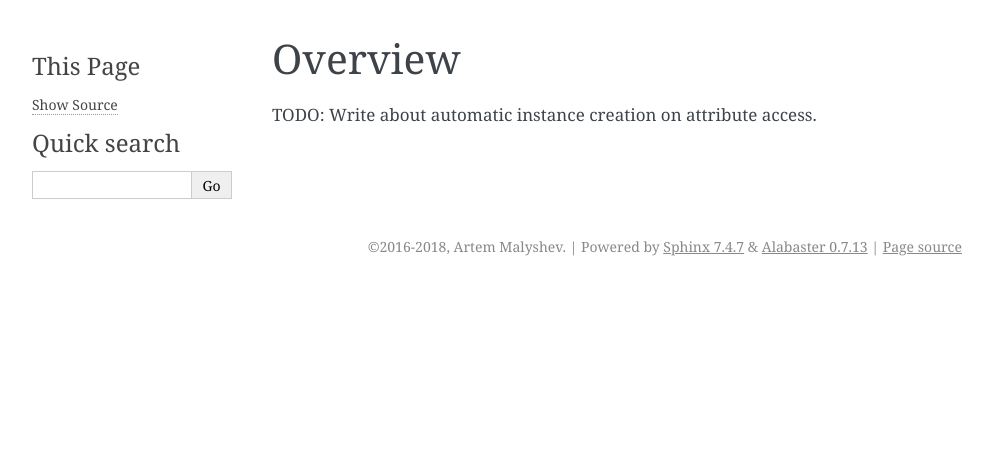
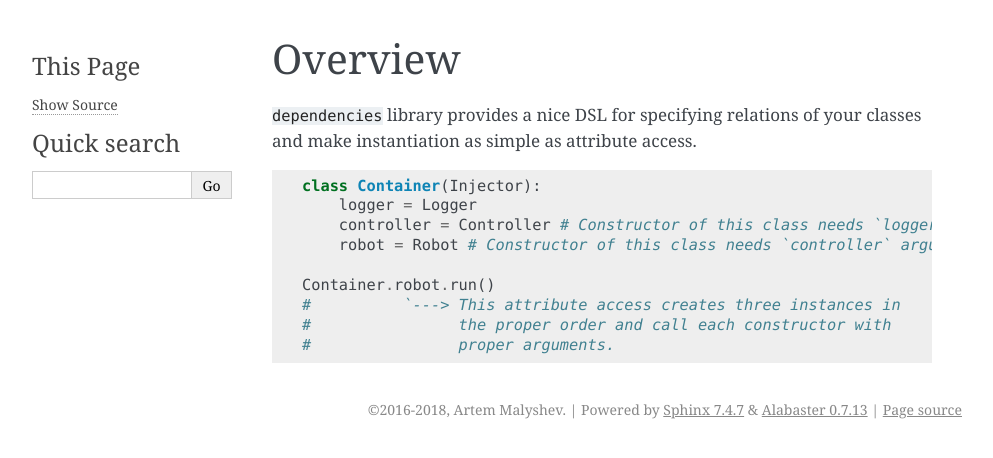
Before and after one commit to proofit404/dependencies, a Sphinx documentation site: the page built from docs/overview.rst, in a window 1280 px wide. Shown: the top 458 px of the page, without its empty margins (148-1141 px from the left). Built offline with Sphinx 7.4.7, drawn with Linux system fonts in a browser that asks for light colours.

Commit message:
Write "Overview" documentation chapter.

```diff
--- a/docs/overview.rst
+++ b/docs/overview.rst
@@ -2,4 +2,17 @@
  Overview
 ==========
 
-TODO: Write about automatic instance creation on attribute access.
+``dependencies`` library provides a nice DSL for specifying relations
+of your classes and make instantiation as simple as attribute access.
+
+.. code:: python
+
+    class Container(Injector):
+        logger = Logger
+        controller = Controller # Constructor of this class needs `logger` argument.
+        robot = Robot # Constructor of this class needs `controller` argument.
+
+    Container.robot.run()
+    #          `---> This attribute access creates three instances in
+    #                the proper order and call each constructor with
+    #                proper arguments.
```
